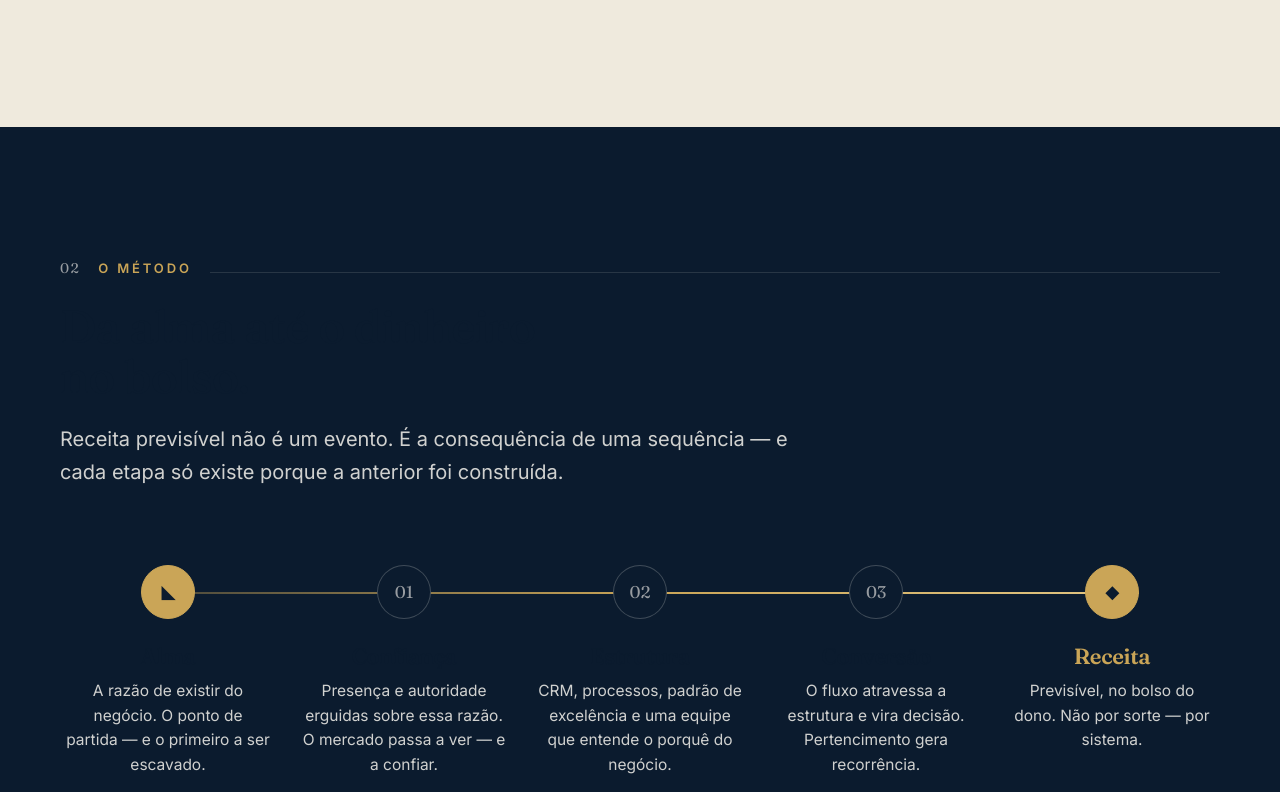
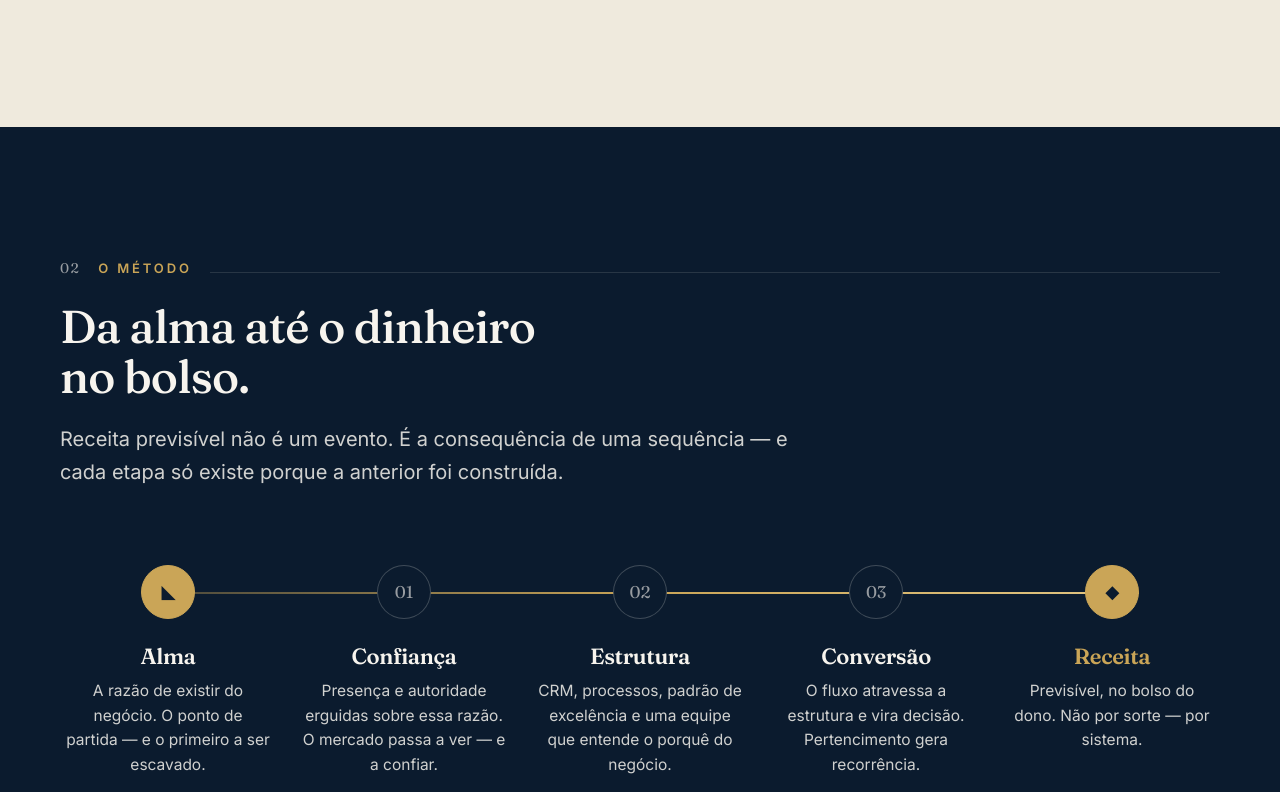
Before and after one commit to andreluizalpino-code/revenue-lab, a plain HTML site: page index.html in a window 1280 px wide. Shown: the part 1588-2380 px from the top of the page. Drawn offline with Linux system fonts and the light colour scheme.

Commit message:
Fix light mode: bg-navy sections had invisible text (color resolved at :root scope before --text override). Force re-resolution at .bg-navy scope so headings/body inherit off-white over navy bg.

```diff
--- a/index.html
+++ b/index.html
@@ -107,7 +107,12 @@ html[data-theme="dark"] {
   --line-strong: rgba(247,244,238,0.22);
   --glass:       rgba(16,30,48,0.55);
   --accent: #CAA557;
+  /* Re-resolve color at this scope so descendants inherit off-white
+     even when body's `color: var(--text)` was computed in light mode. */
+  color: var(--text);
 }
+.bg-navy h1, .bg-navy h2, .bg-navy h3,
+.bg-navy h4, .bg-navy h5, .bg-navy h6 { color: var(--text); }
 
 html { scroll-behavior: smooth; }
 
```
